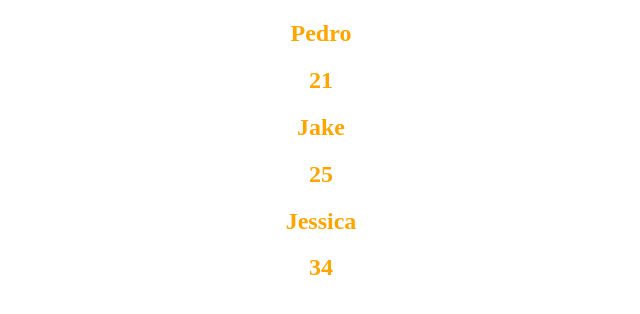
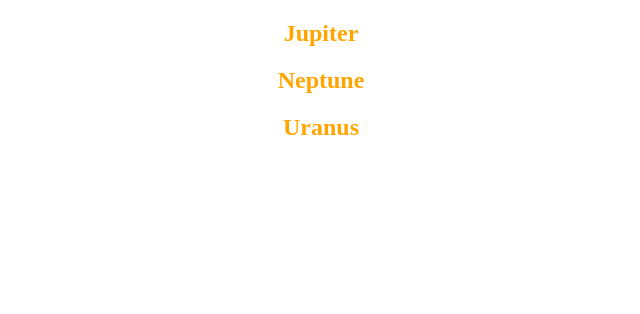
Before and after one commit to ReudyMiguel20/React-Tutorial, a React (Create React App) app: page / in a window 1280 px wide. Shown: the top 314 px of the page, without its empty margins (319-959 px from the left). Built offline with nearby package versions, Linux system fonts and the light colour scheme.

Commit message:
Exercise Module 3 Completed

```diff
--- a/src/App.js
+++ b/src/App.js
@@ -1,27 +1,51 @@
 import './App.css';
 import Job from './Job.jsx'
 import User from './User.jsx'
+import Planet from './Planet.jsx'
 
 function App() {
   // const names = ["Pedro", "Jake", "Jessica", "Mike", "Dustin", "Reudy"];
-  const users = [
-    { name: "Pedro", age: 21},
-    { name: "Jake", age: 25},
-    { name: "Jessica", age: 34}
+  const planets = [
+    { name: "Mars", isGasPlanet: false },
+    { name: "Earth", isGasPlanet: false },
+    { name: "Jupiter", isGasPlanet: true },
+    { name: "Venus", isGasPlanet: false },
+    { name: "Neptune", isGasPlanet: true },
+    { name: "Uranus", isGasPlanet: true }
   ];
 
   return (
     <div className="App">
-      {users.map((user, key) => {
+      {planets.map((planet, key) => {
         return (
-          <User name={user.name} age={user.age} />
+          planet.isGasPlanet && <Planet name={planet.name} />
         );
       })}
     </div>
   );
+
+
 }
 
   // Things that I've removed from the return in App Function from past lessons
+
+
+  // const users = [
+  //   { name: "Pedro", age: 21},
+  //   { name: "Jake", age: 25},
+  //   { name: "Jessica", age: 34}
+  // ];
+
+  // return (
+  //   <div className="App">
+  //     {users.map((user, key) => {
+  //       return (
+  //         <User name={user.name} {user.age}/>
+  //     );
+  //     })}
+  //   </div>
+  // );
+
 
 
 
--- /dev/null
+++ b/src/Planet.jsx
@@ -0,0 +1,10 @@
+
+function Planet(props) {
+    return (
+        <div>
+            <h2>{props.name}</h2>
+        </div>
+    );
+}
+
+export default Planet
```
Lines whose indentation alone changed are shown as unchanged.
